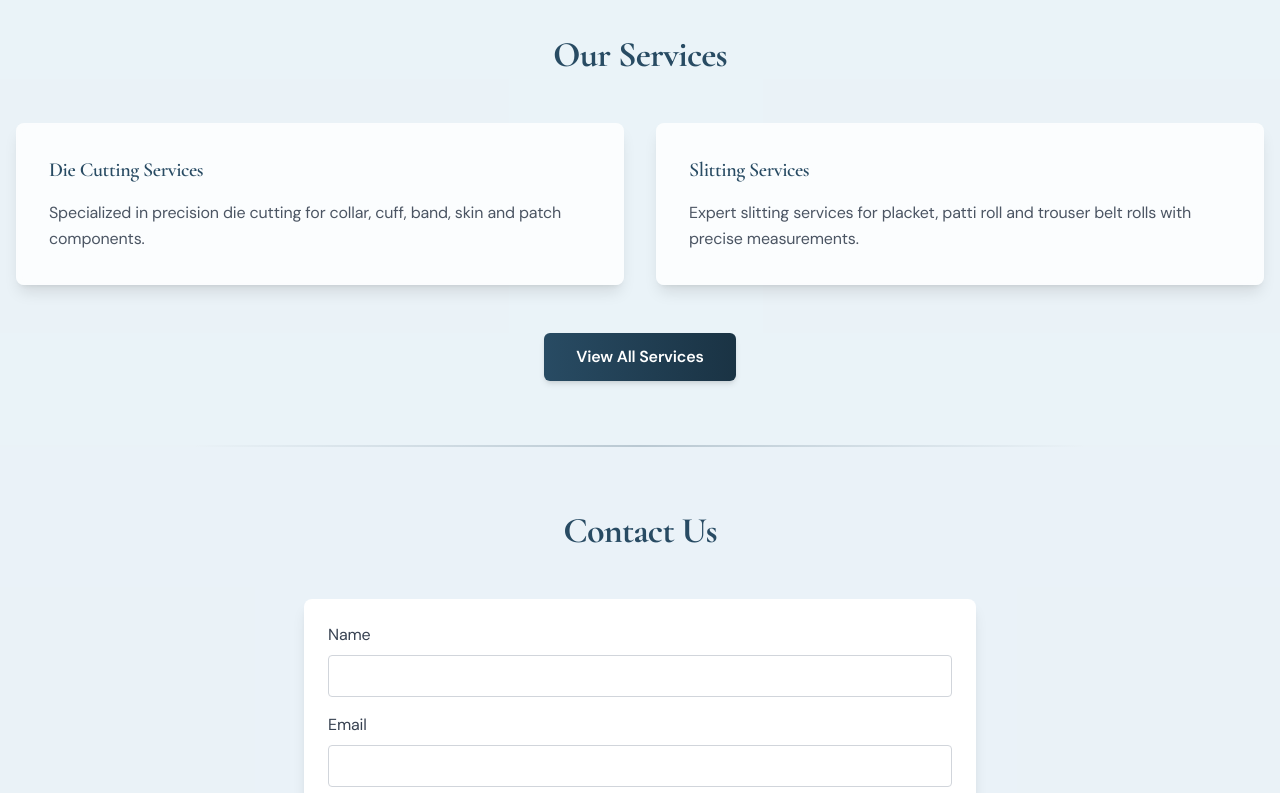
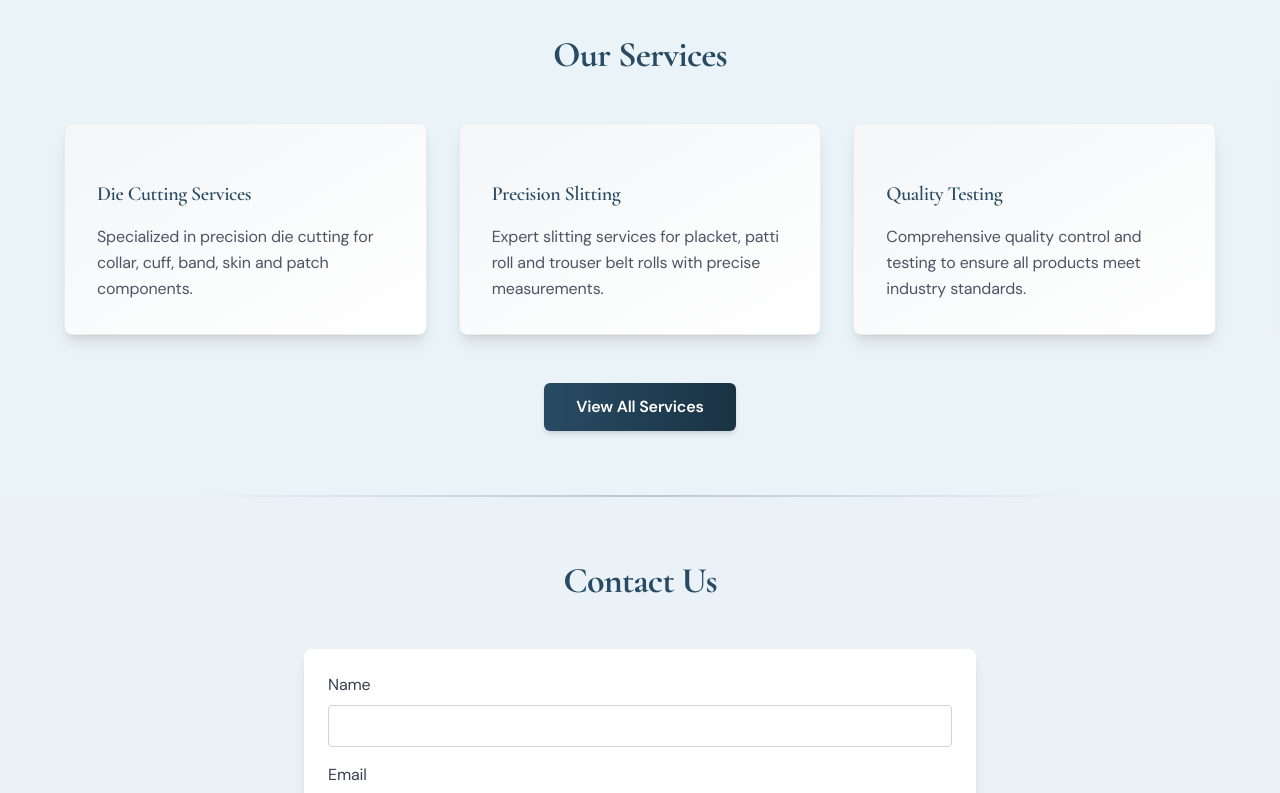
Before and after one commit to Tavishaa/fabric_website, a React (Vite) app: page / in a window 1280 px wide. Shown: the part 1700-2493 px from the top of the page. Built offline with nearby package versions, Linux system fonts and the light colour scheme.

Commit message:
services

```diff
--- a/src/components/Header.jsx
+++ b/src/components/Header.jsx
@@ -38,7 +38,7 @@ function Header() {
               alt="Company Logo"
               className="h-16 w-16 sm:h-20 sm:w-20 md:h-24 md:w-24 object-contain -my-6"
             />
-            <span className="text-xl sm:text-2xl md:text-3xl font-['Times_New_Roman'] font-bold">Hryday Enterprises</span>
+            <span className="text-xl sm:text-2xl md:text-3xl font-['Times_New_Roman'] font-semibold">Hryday Enterprises</span>
           </motion.div>
 
           <nav className="hidden md:flex space-x-6 font-primary">
--- a/src/pages/Home.jsx
+++ b/src/pages/Home.jsx
@@ -1,4 +1,6 @@
 import { motion } from 'framer-motion';
+import { FontAwesomeIcon } from '@fortawesome/react-fontawesome';
+import { faCut, faRuler, faMagnifyingGlass } from '@fortawesome/free-solid-svg-icons';
 import Carousel from '../components/Carousel';
 import ProductCard from '../components/ProductCard';
 import ContactForm from '../components/ContactForm';
@@ -116,15 +118,22 @@ function Home() {
             Our Services
           </motion.h2>
 
-          <div className="grid grid-cols-1 md:grid-cols-2 gap-8">
+          <div className="grid grid-cols-1 md:grid-cols-3 gap-8 max-w-6xl mx-auto">
             {[
               {
                 title: 'Die Cutting Services',
+                icon: 'faCut',
                 description: 'Specialized in precision die cutting for collar, cuff, band, skin and patch components.'
               },
               {
-                title: 'Slitting Services',
+                title: 'Precision Slitting',
+                icon: 'faRuler',
                 description: 'Expert slitting services for placket, patti roll and trouser belt rolls with precise measurements.'
+              },
+              {
+                title: 'Quality Testing',
+                icon: 'faMagnifyingGlass',
+                description: 'Comprehensive quality control and testing to ensure all products meet industry standards.'
               }
             ].map((service, index) => (
               <motion.div
@@ -132,10 +141,20 @@ function Home() {
                 initial={{ opacity: 0, y: 20 }}
                 animate={{ opacity: 1, y: 0 }}
                 transition={{ delay: index * 0.1 }}
-                className="bg-white/80 backdrop-blur-sm p-8 rounded-lg shadow-lg hover:shadow-xl transition-all duration-300 border border-white/10"
+                className="bg-white group hover:bg-primary p-8 rounded-lg shadow-lg hover:shadow-xl transition-all duration-500 border border-primary/10 relative overflow-hidden"
               >
-                <h3 className="text-xl font-semibold text-primary mb-4">{service.title}</h3>
-                <p className="text-gray-600 leading-relaxed">{service.description}</p>
+                <div className="absolute inset-0 bg-gradient-to-br from-primary/5 to-primary/0 group-hover:from-white/10 group-hover:to-white/5 transition-all duration-500"></div>
+                <div className="relative z-10">
+                  <div className="text-primary group-hover:text-white text-4xl mb-6 transform group-hover:scale-110 transition-all duration-500">
+                    <FontAwesomeIcon icon={service.icon} />
+                  </div>
+                  <h3 className="text-xl font-semibold text-primary group-hover:text-white mb-4 transform group-hover:-translate-y-1 transition-all duration-500">
+                    {service.title}
+                  </h3>
+                  <p className="text-gray-600 group-hover:text-white/90 leading-relaxed transform group-hover:-translate-y-1 transition-all duration-500">
+                    {service.description}
+                  </p>
+                </div>
               </motion.div>
             ))}
           </div>
--- a/src/pages/Services.jsx
+++ b/src/pages/Services.jsx
@@ -99,8 +99,11 @@ function Services() {
         <div className="container mx-auto px-4">
           <h2 className="text-3xl font-semibold text-center mb-12 text-primary-dark">Manufacturing Excellence</h2>
           <div className="max-w-4xl mx-auto">
-            <div className="bg-white rounded-lg shadow-lg p-10 border border-gray-100 hover:shadow-xl transition-all duration-300">
-              <div className="text-3xl mb-4 text-primary">
+            <FadeInWhenVisible delay={0.2}>
+              <div
+                className="bg-white rounded-lg shadow-lg p-10 hover:shadow-xl border border-gray-100 group hover:-translate-y-1 transition-all duration-300 h-full"
+              >
+                <div className="text-primary text-4xl mb-6 group-hover:scale-110 transition-transform duration-300">
                   <FontAwesomeIcon icon={faIndustry} />
                 </div>
                 <h3 className="text-2xl font-semibold text-primary mb-4">
@@ -126,6 +129,7 @@ function Services() {
                   ))}
                 </ul>
               </div>
+            </FadeInWhenVisible>
           </div>
         </div>
       </section>
```
Lines whose indentation alone changed are shown as unchanged.
